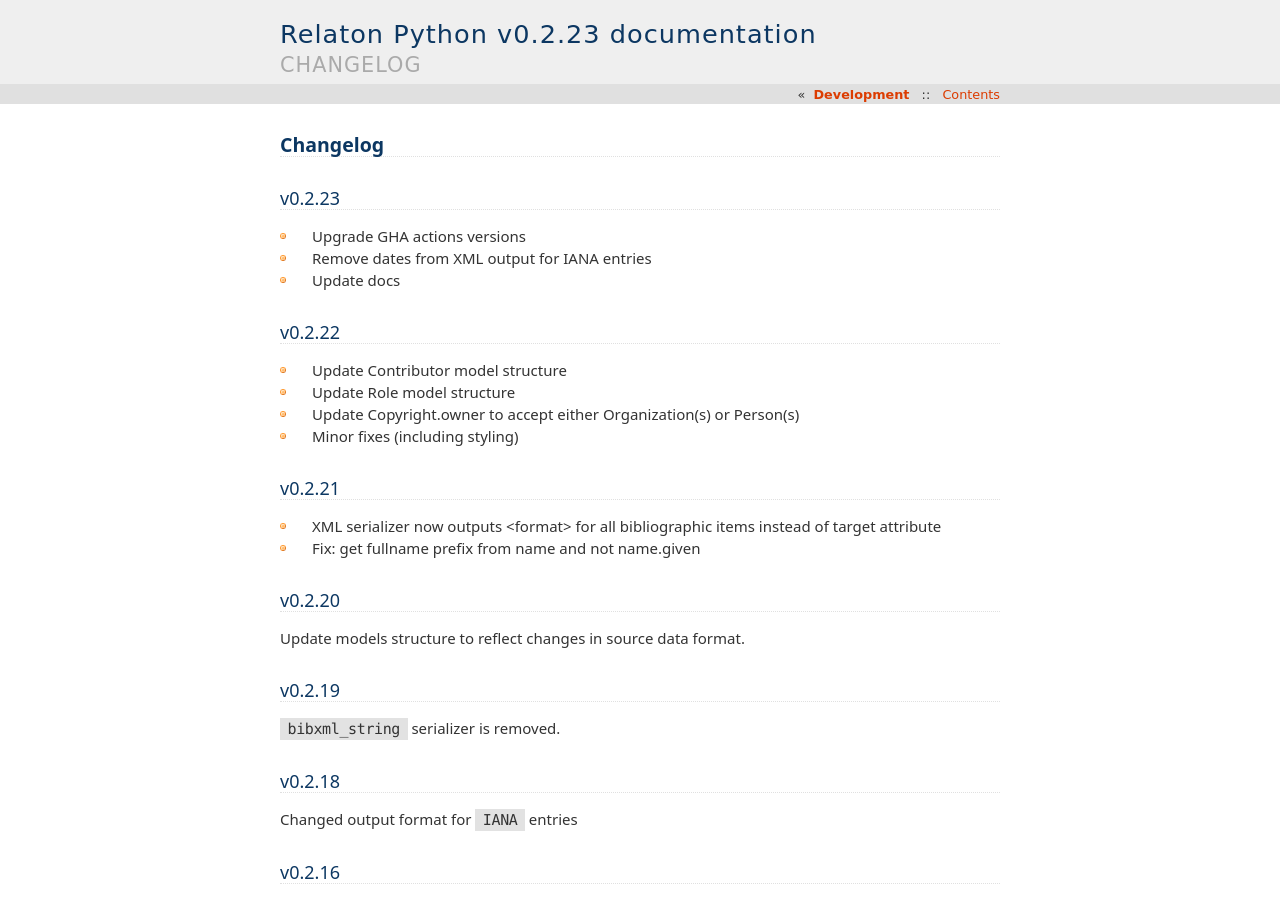
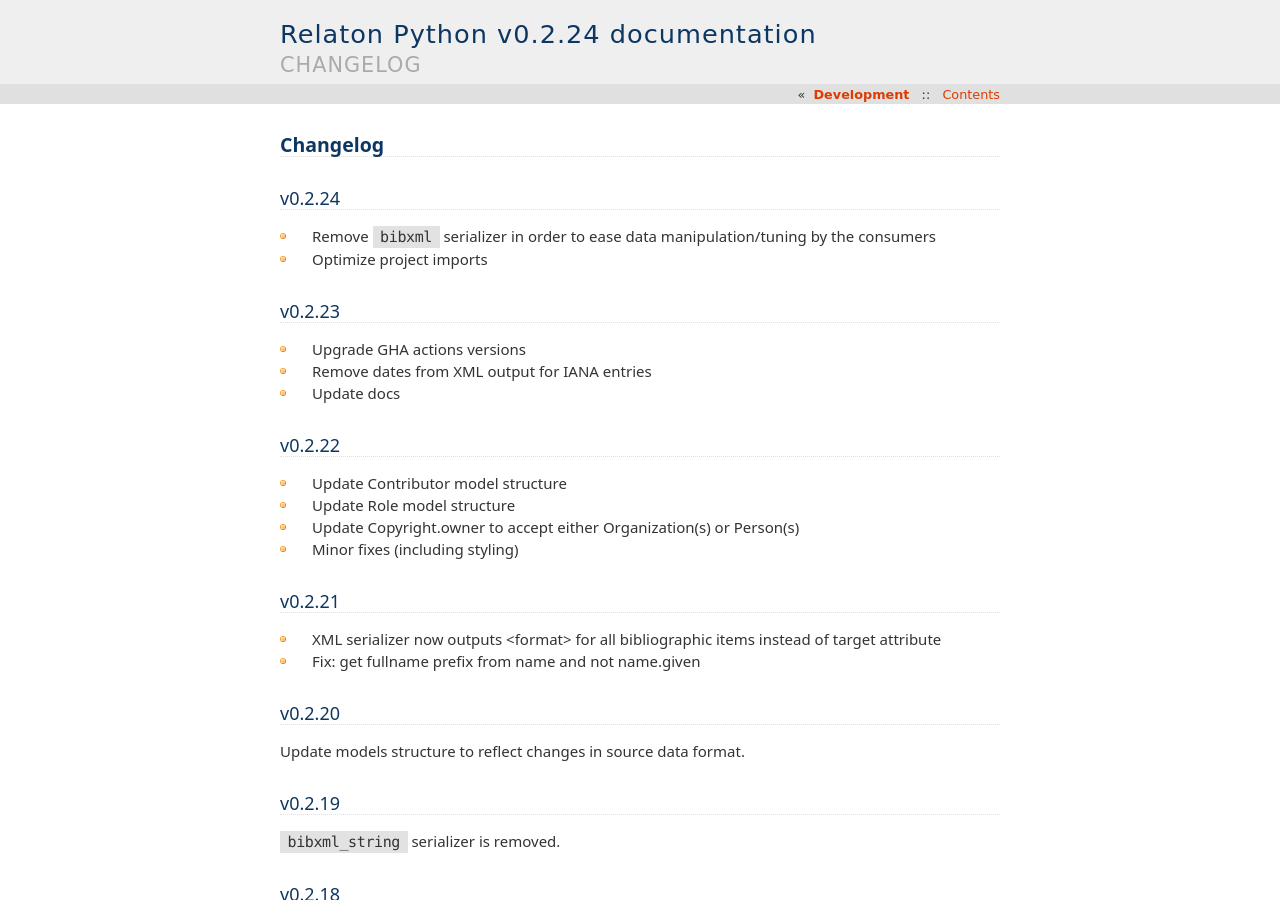
Before and after one commit to relaton/relaton-py, a Sphinx documentation site: the page built from docs/changelog.rst, in a window 1280 px wide and 900 px high. Built offline with Sphinx 7.4.7, drawn with Linux system fonts in a browser that asks for light colours.

Commit message:
chore: bump version

```diff
--- a/docs/changelog.rst
+++ b/docs/changelog.rst
@@ -2,6 +2,12 @@
 Changelog
 =========
 
+
+v0.2.24
+=======
+
+- Remove ``bibxml`` serializer in order to ease data manipulation/tuning by the consumers
+- Optimize project imports
 
 v0.2.23
 =======
--- a/relaton/__init__.py
+++ b/relaton/__init__.py
@@ -1 +1 @@
-__version__ = '0.2.23'
+__version__ = '0.2.24'
```
